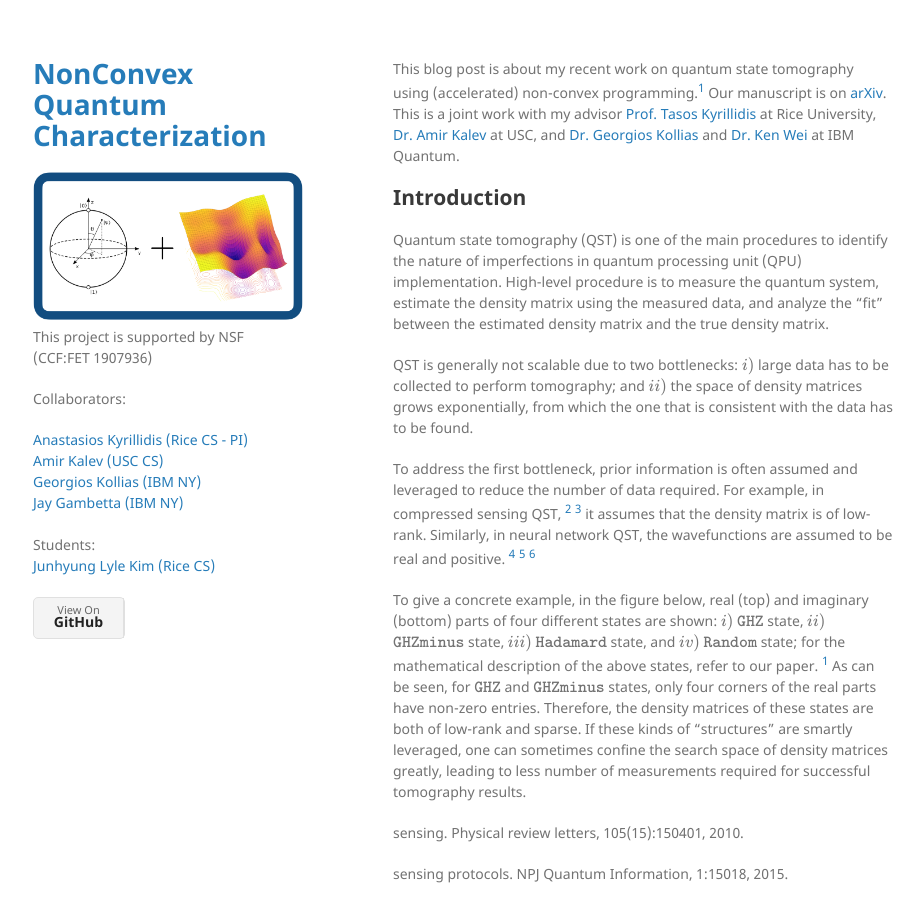
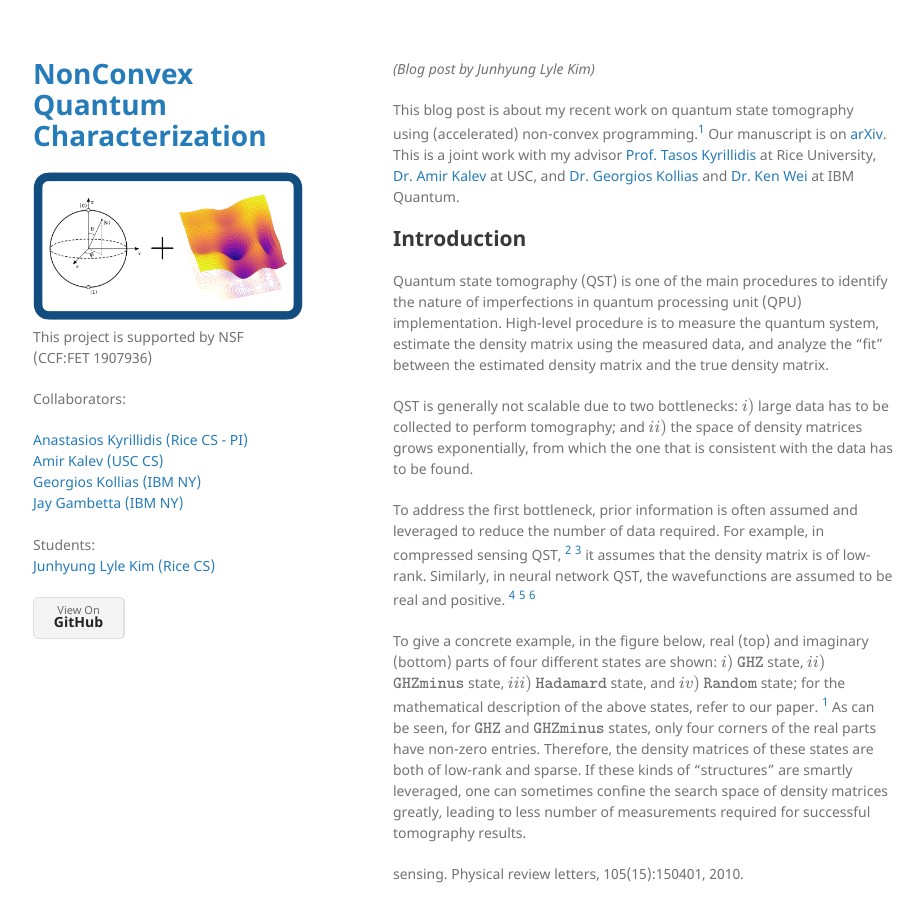
Before and after one commit to akyrillidis/nonconvex-qst, a Jekyll site: the page built from MiFGD.md, in a window 1280 px wide and 900 px high. Shown: the whole window, without its empty margins (177-1101 px from the left). Built offline with Jekyll 4.4.1, drawn with Linux system fonts in a browser that asks for light colours; formulas are drawn with MathJax 3.

Commit message:
Update MiFGD.md

```diff
--- a/MiFGD.md
+++ b/MiFGD.md
@@ -1,6 +1,8 @@
 ---
 layout: default
 ---
+
+*(Blog post by Junhyung Lyle Kim)*
 
 
 This blog post is about my recent work on quantum state tomography using (accelerated) non-convex programming.[^kim2021fast] Our manuscript is on [arXiv](https://arxiv.org/abs/2104.07006). This is a joint work with my advisor [Prof. Tasos Kyrillidis](https://akyrillidis.github.io/about/) at Rice University, [Dr. Amir Kalev](https://scholar.google.com/citations?user=te_1dnAAAAAJ&hl=en) at USC, and [Dr. Georgios Kollias](https://researcher.watson.ibm.com/researcher/view.php?person=us-gkollias) and [Dr. Ken Wei](https://scholar.google.com/citations?user=9uuZX3IAAAAJ&hl=en) at IBM Quantum.
```
